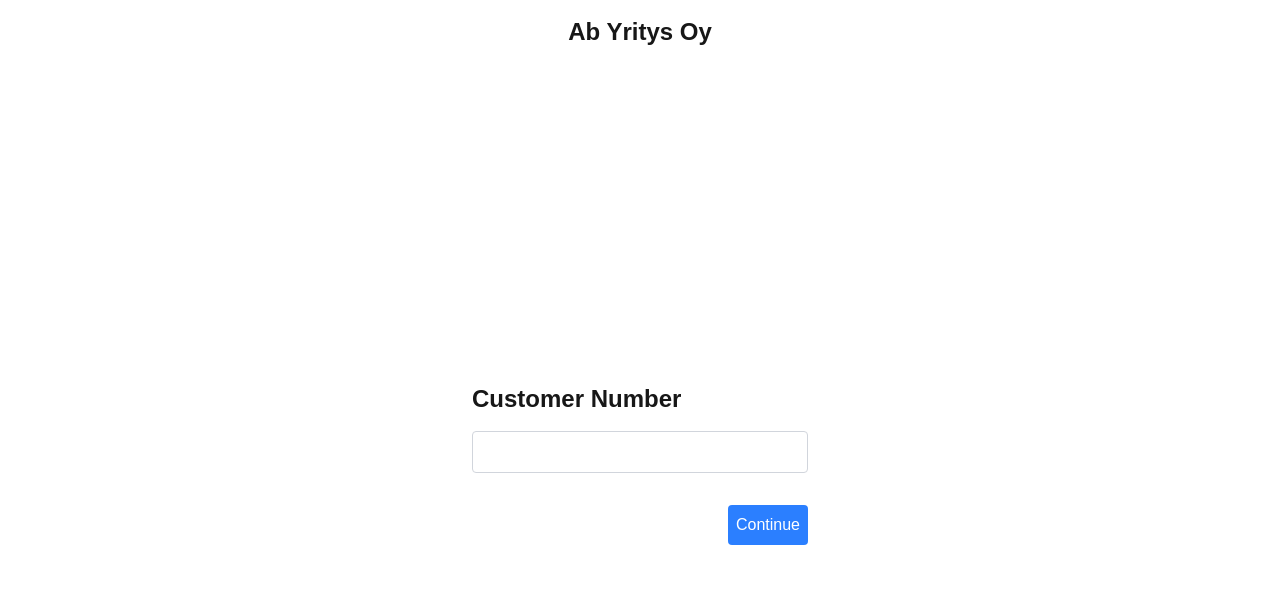
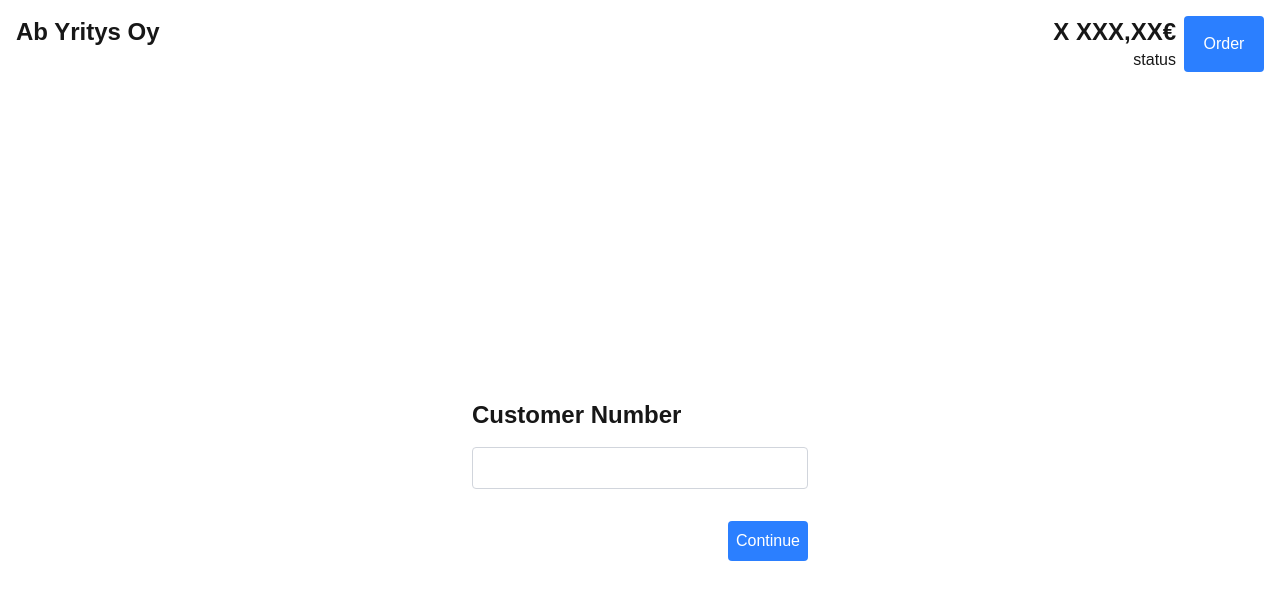
Before and after one commit to Jefishub/loikka-exam, a Next.js app: page / in a window 1280 px wide. Shown: the top 600 px of the page. Built offline with nearby package versions, Linux system fonts and the light colour scheme.

Commit message:
navbar update, create context later

```diff
--- a/app/nav.tsx
+++ b/app/nav.tsx
@@ -1,11 +1,25 @@
-import React from 'react';
+const Navbar = () => {
+    //Get values from context or props later
+    const companyName = "Ab Yritys Oy";
+    const totalAmount = "X XXX,XX€";
+    const orderStatus = "status";
 
-const Navbar = () => (
-    <nav className='w-full h-12 justify-between'    >
-        <h1 className='text-2xl font-bold text-center mt-4 '>
-            Ab Yritys Oy
-        </h1>
-    </nav>
-);
+    return (
+        <nav className='flex w-full h-20 justify-between px-4 pt-4'    >
+            <div className='text-2xl font-bold flex '>
+                {companyName}
+            </div>
+            <div className='flex gap-2'>
+                <div>
+                    <div className='text-2xl font-bold'>{totalAmount}</div>
+                    <div className='flex w-full justify-end'>{orderStatus}</div>
+                </div>
+                <div>
+                    <button className='h-14 w-20 bg-blue-500 text-white p-2 rounded'>Order</button>
+                </div>
+            </div>
+        </nav>
+    )
+}
 
 export default Navbar;
```
